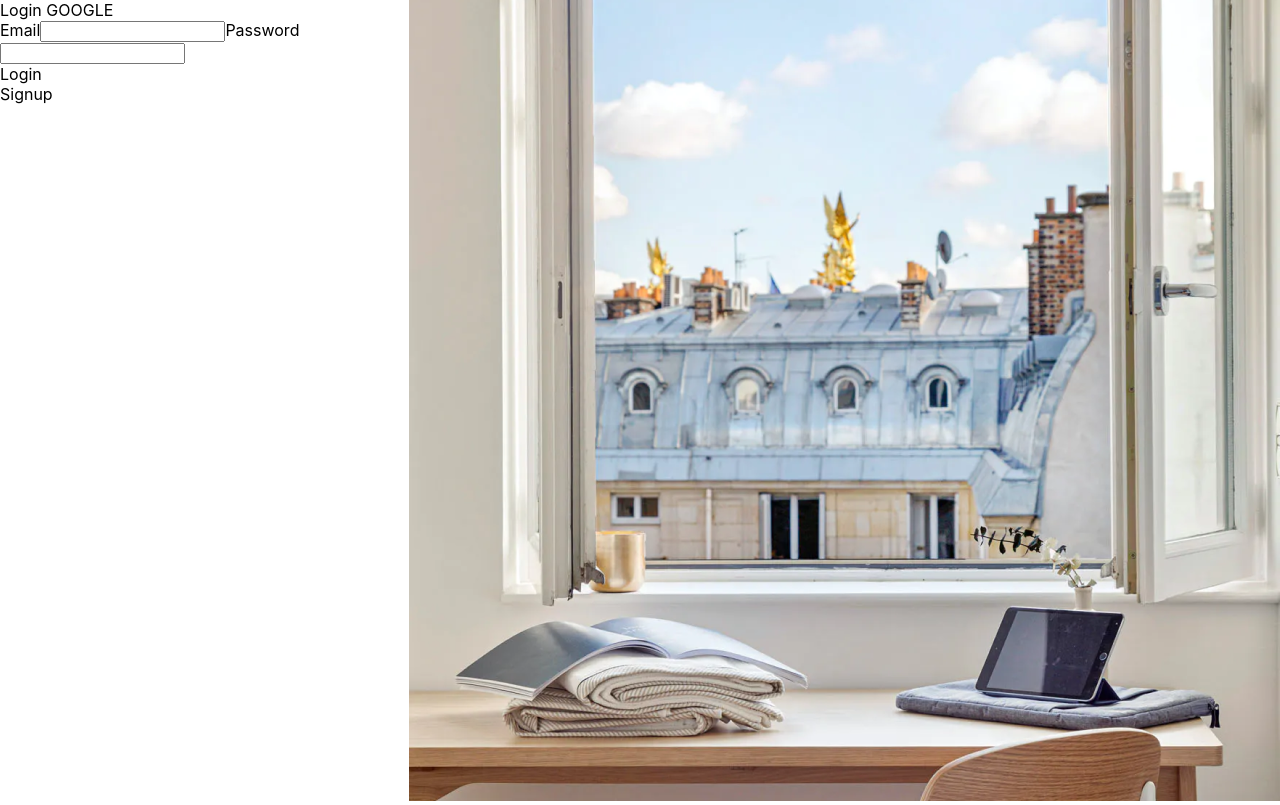
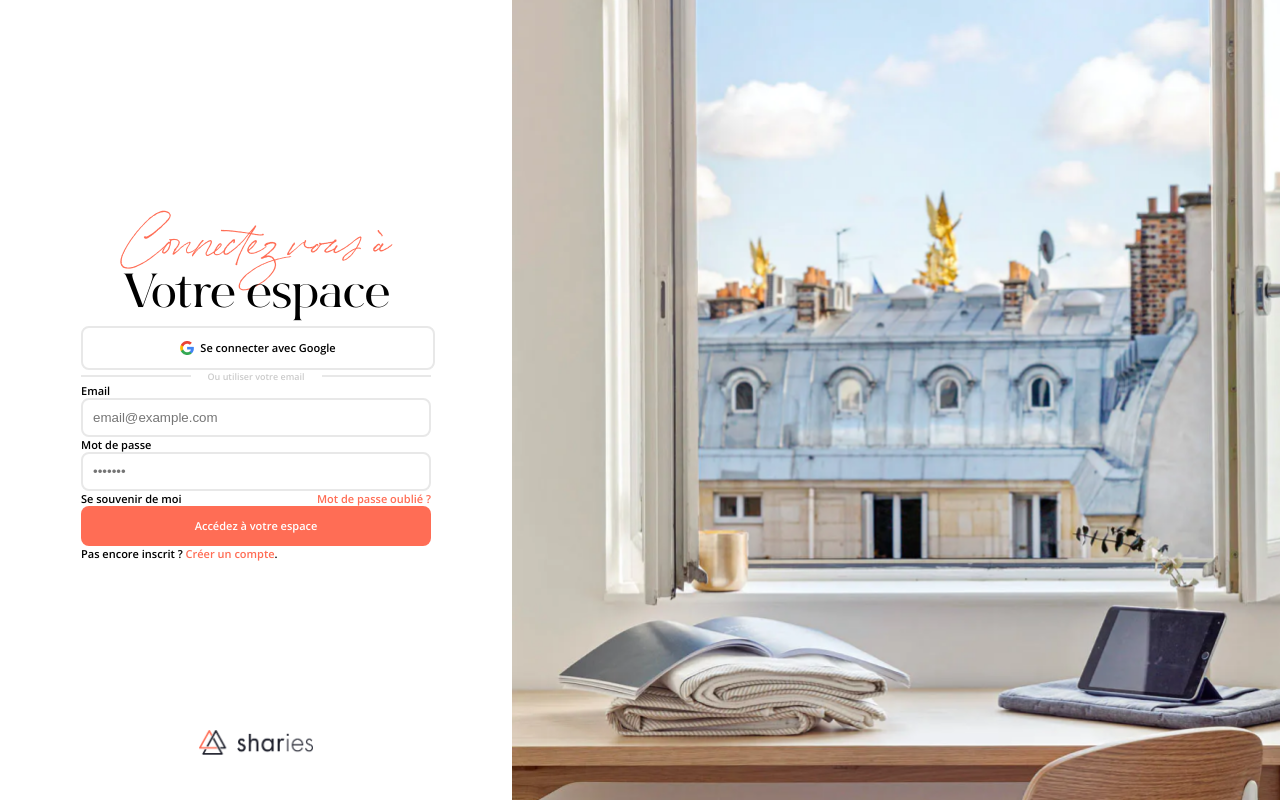
Before and after one commit to williamandrieu/sharies-test, a React (Create React App) app: page / in a window 1280 px wide. Built offline with nearby package versions, Linux system fonts and the light colour scheme; no server answers.

Commit message:
css login + refactor

```diff
--- a/src/App.css
+++ b/src/App.css
@@ -25,7 +25,7 @@
   font-style: italic;
 }
 
-body, html, #root,.App, .login{
+body, html, #root,.App, .login, .login-wrapper{
   height: 100%;
   width: 100%;
 }
--- a/src/App.js
+++ b/src/App.js
@@ -1,46 +1,32 @@
 import './App.css';
-
-import firebase from "firebase/app"
-import "firebase/firestore"
-import "firebase/auth"
 import {useEffect, useState} from "react";
-
-import {LoginPage} from "./components/Login/LoginPage";
-import {WelcomePage} from "./components/WelcomePage";
-
-firebase.initializeApp({
-    apiKey: "AIzaSyDeW7BC-6FIZyw9UtiJ5C1bNrY3Lb9gs0U",
-    authDomain: "sharies-test.firebaseapp.com",
-    projectId: "sharies-test",
-    storageBucket: "sharies-test.appspot.com",
-    messagingSenderId: "736703122658",
-    appId: "1:736703122658:web:f35d9c439184229f50a2bb",
-    measurementId: "G-3LP99E547Y"
-})
-
-const auth = firebase.auth()
-const firestore = firebase.firestore()
-
+import { SplashScreen } from './components/SplashScreen';
+import { WelcomePage } from './components/WelcomePage';
+import { LoginPage } from './components/Login/LoginPage';
+import { auth } from './firebase'
 
 function App() {
 
     const [isConnected, setIsConnected] = useState(!!auth.currentUser);
+    const [isLoading, setIsLoading] = useState(true);
 
     useEffect(() => {
             auth.onAuthStateChanged((user) => {
+                setTimeout(()=>{
+                    setIsLoading(false)
+                },700)
+
                 setIsConnected(!!user)
             })
         }, [])
-
 
 
     console.log(isConnected)
 
     return (
         <div className="App">
-            <header>
-            </header>
-            {isConnected ? <WelcomePage user={auth.currentUser}/> : <LoginPage/>}
+            {isLoading && <SplashScreen/>}
+            { !isLoading && (isConnected ? <WelcomePage user={auth.currentUser}/> : <LoginPage/>)}
         </div>)
 
 
--- a/src/components/Login/Login.js
+++ b/src/components/Login/Login.js
@@ -1,12 +1,11 @@
-import loginbackground from "../../images/loginbackground.png";
-import firebase from "firebase/app"
-import "firebase/firestore"
-import "firebase/auth"
 import { LoginState } from "./LoginPage";
 import { useState } from "react";
+import { auth, googleProvider } from '../../firebase'
 
+import logogoogle from "../../images/logogoogle.png"
+import logosharies from "../../images/logosharies.png"
 
-export const Login = (props) => {
+export const Login = (props) =>{
 
     const { changeParentState } = props
 
@@ -14,8 +13,8 @@ export const Login = (props) => {
     const [password, setPassword] = useState("")
 
     const loginWithGoogle = () => {
-        firebase.auth()
-            .signInWithPopup(new firebase.auth.GoogleAuthProvider())
+        auth
+            .signInWithPopup(googleProvider)
             .then((result) => {
                 console.log(result)
             }).catch((error) => {
@@ -24,28 +23,59 @@ export const Login = (props) => {
     }
 
     const loginWithEmail = () => {
-        firebase.auth().signInWithEmailAndPassword(email, password).then().catch((error)=>{
+        auth.signInWithEmailAndPassword(email, password).then().catch((error)=>{
             console.log(error)
         })
     }
 
     return (
         <div className={"login"}>
-            <div>
-                <div onClick={loginWithGoogle}>Login GOOGLE</div>
-                <label>
-                    Email
-                    <input type={"email"} value={email} onChange={(e) => { setEmail(e.target.value)}} />
-                </label>
-                <label>
-                    Password
-                    <input type={"password"} value={password} onChange={(e) => setPassword(e.target.value)} />
-                </label>
-                <div onClick={() => loginWithEmail()}>Login</div>
-                <div onClick={() => changeParentState(LoginState.SIGNUP)}>Signup</div>
+
+            <div className={"split-left"}>
+
+           <div className={"login-content"}>
+               <div className={"login-title"}>
+                   <div className={"title-hand"}>Connectez vous à</div>
+                   <div className={"title-serif"}>Votre espace</div>
+               </div>
+                <div className={"login-google-button"} onClick={loginWithGoogle}>
+                    <div>
+                        <img src={logogoogle}/>
+                        Se connecter avec Google
+                    </div>
+                </div>
+               <div className={"separator-email"}>
+                    <div className={"separator-dash"}></div>
+                    <div className={"separator-text"}>Ou utiliser votre email</div>
+                    <div className={"separator-dash"}></div>
+               </div>
+               <div className={"input-wrapper"}>
+                    <label>Email</label>
+                    <input id="emailText" type="text" placeholder="email@example.com" value={email} onChange={(e) => setEmail(e.target.value)}/>
+               </div>
+               <div className={"input-wrapper"}>
+                    <label>Mot de passe</label>
+                    <input id="mpdText" type="password" placeholder="•••••••" value={password} onChange={(e) => setPassword(e.target.value)}/>
+               </div>
+               <div className={"login-bottom-options"}>
+                    <div className={"remember-check"}>Se souvenir de moi</div>
+                    <div className={"mdp-forgot"}>Mot de passe oublié ?</div>
+               </div>
+
+               <div className={"orange-btn"}  onClick={() => loginWithEmail()}>
+                    Accédez à votre espace
+               </div>
+
+               <div className={"ask-register"}>
+                    Pas encore inscrit ? <a onClick={() => changeParentState(LoginState.SIGNUP)}>Créer un compte</a>.
+               </div>
+           </div>
+            <img className={"logo-footer-login"} src={logosharies} />
             </div>
-            <div className={"signupbackground-image"}>
-                <img src={loginbackground} />
+
+           <div className={"split-right"}>
+            <div className={"login-background-container"}>
+            </div>
             </div>
         </div>
     )
--- a/src/components/Login/LoginPage.js
+++ b/src/components/Login/LoginPage.js
@@ -12,7 +12,7 @@ export const LoginPage = (props) =>{
     const [currentState, setCurrentState] = useState(LoginState.LOGIN)
 
     return (
-        <div>
+        <div className={"login-wrapper"}>
             {currentState === LoginState.LOGIN && <Login changeParentState={setCurrentState}/>}
             {currentState === LoginState.SIGNUP && <SignUp changeParentState={setCurrentState}/>}
         </div>
--- a/src/components/Login/SignUp.js
+++ b/src/components/Login/SignUp.js
@@ -1,9 +1,7 @@
 import signupbackground from "../../images/signupbackground.png";
 import {useState} from "react";
 import {LoginState} from "./LoginPage";
-import firebase from "firebase/app"
-import "firebase/firestore"
-import "firebase/auth"
+import { auth } from '../../firebase'
 
 export const SignUp = (props) => {
 
@@ -13,7 +11,7 @@ export const SignUp = (props) => {
     const [password, setPassword] = useState()
 
     const createAccount = () =>{
-        firebase.auth().createUserWithEmailAndPassword(email,password)
+        auth.createUserWithEmailAndPassword(email,password)
     }
 
     return (
--- /dev/null
+++ b/src/components/SplashScreen.js
@@ -0,0 +1,5 @@
+export const SplashScreen = () => {
+    return (
+        <div>Splash</div>
+    )
+}
--- a/src/components/WelcomePage.js
+++ b/src/components/WelcomePage.js
@@ -1,16 +1,15 @@
-import firebase from "firebase/app"
-import "firebase/firestore"
-import "firebase/auth"
+import { auth } from '../firebase'
 
 
 export const  WelcomePage = (props) =>{
 
     function signOut() {
-        firebase.auth().signOut().then(r => console.log)
+        auth.signOut()
     }
 
     return (
         <div>
+            {auth.currentUser.email}
             <div onClick={signOut}>Se déconnecter</div>
         </div>
     )
--- /dev/null
+++ b/src/firebase.js
@@ -0,0 +1,17 @@
+import firebase from "firebase/app"
+import "firebase/firestore"
+import "firebase/auth"
+
+firebase.initializeApp({
+    apiKey: "AIzaSyDeW7BC-6FIZyw9UtiJ5C1bNrY3Lb9gs0U",
+    authDomain: "sharies-test.firebaseapp.com",
+    projectId: "sharies-test",
+    storageBucket: "sharies-test.appspot.com",
+    messagingSenderId: "736703122658",
+    appId: "1:736703122658:web:f35d9c439184229f50a2bb",
+    measurementId: "G-3LP99E547Y"
+})
+
+export const auth = firebase.auth();
+
+export const googleProvider = new firebase.auth.GoogleAuthProvider();
```
